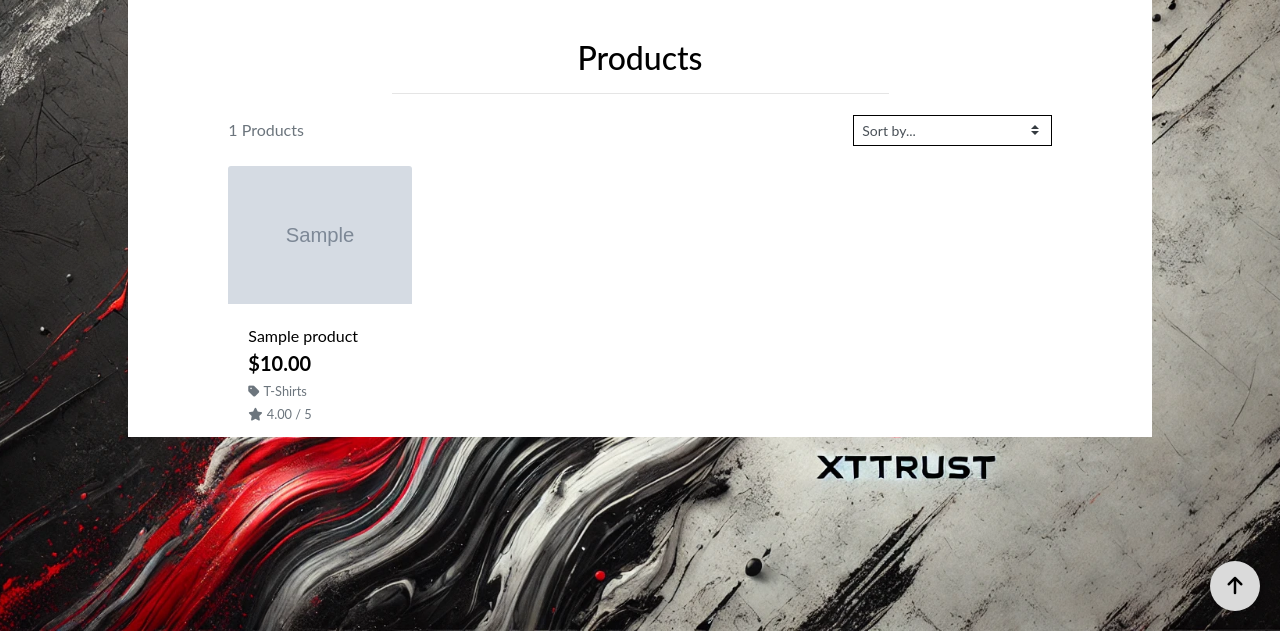
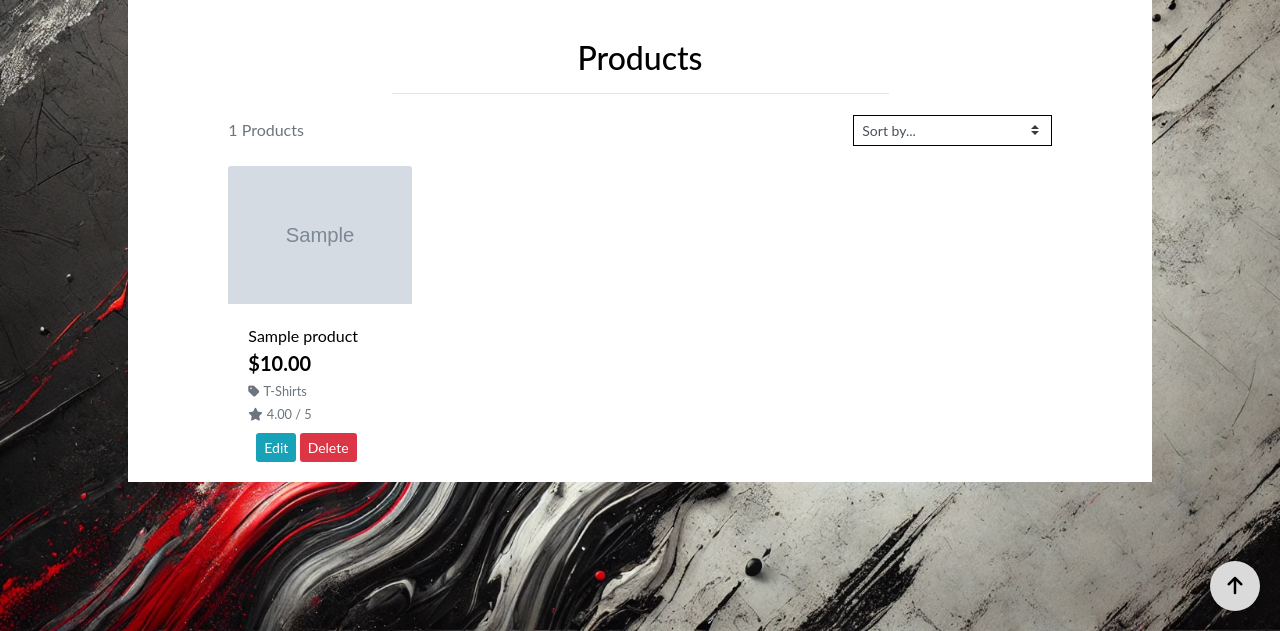
Before and after one commit to xttrust/xttrust-custom-merch, a Django app: page /products/ in a window 1280 px wide. Shown: the part 169-800 px from the top of the page. Run offline with Django 5.2, Linux system fonts and the light colour scheme; a user stored in the database is signed in; data comes from the database, SQL or seed files in the repository; tables that the repository leaves empty hold one stand-in row (values such as "Sample post"); grey boxes marked "Sample" are stand-in pictures; some libraries are stand-ins or nearby versions.

Commit message:
feat: Added option for admins to delete products

```diff
--- a/products/templates/products/products.html
+++ b/products/templates/products/products.html
@@ -70,16 +70,31 @@
                                         <div class="col">
                                             <p class="lead mb-0 text-left font-weight-bold">${{ product.price }}</p>
                                             {% if product.category %}
-                                            <p class="small mt-1 mb-0">
-                                                <a class="text-muted" href="{% url 'products' %}?category={{ product.category.name }}">
-                                                    <i class="fas fa-tag mr-1"></i>{{ product.category.friendly_name }}
-                                                </a>
-                                            </p>
+                                                <p class="small mt-1 mb-0">
+                                                    <a class="text-muted" href="{% url 'products' %}?category={{ product.category.name }}">
+                                                        <i class="fas fa-tag mr-1"></i>{{ product.category.friendly_name }}
+                                                    </a>
+                                                </p>
                                             {% endif %}
                                             {% if product.rating %}
                                                 <small class="text-muted"><i class="fas fa-star mr-1"></i>{{ product.rating }} / 5</small>
                                             {% else %}
                                                 <small class="text-muted">No Rating</small>
+                                            {% endif %}
+
+                                            {% if request.user.is_superuser %}
+                                                <div class="col p-2">
+                                                    <small>
+                                                        <a href="{% url 'edit_product' product.id %}"
+                                                            class="btn btn-sm btn-info bg-info">
+                                                            Edit
+                                                        </a>
+                                                        <a href="{% url 'delete_product' product.id %}"
+                                                            class="btn btn-sm btn-danger bg-danger">
+                                                            Delete
+                                                        </a>
+                                                    </small>
+                                                </div>
                                             {% endif %}
                                         </div>
                                     </div>
--- a/products/urls.py
+++ b/products/urls.py
@@ -5,5 +5,6 @@ urlpatterns = [
     path('', views.all_products, name='products'),
     path('<int:product_id>/', views.product_detail, name='product_detail'),
     path('add/', views.add_product, name='add_product'),
-    path('edit/<int:product_id>', views.edit_product, name='edit_product'),
+    path('edit/<int:product_id>/', views.edit_product, name='edit_product'),
+    path('delete/<int:product_id>/', views.delete_product, name='delete_product'),
 ]
--- a/products/views.py
+++ b/products/views.py
@@ -75,9 +75,9 @@ def add_product(request):
     if request.method == 'POST':
         form = ProductForm(request.POST, request.FILES)
         if form.is_valid():
-            form.save()
+            product = form.save()
             messages.success(request, 'Product added successfully')
-            return redirect(reverse('add_product'))
+            return redirect(reverse('product_detail', args=[product.id]))
         else:
             messages.error(
                 request,
@@ -120,3 +120,10 @@ def edit_product(request, product_id):
     }
 
     return render(request, template, context)
+
+
+def delete_product(request, product_id):
+    product = get_object_or_404(Product, pk=product_id)
+    product.delete()
+    messages.success(request, 'Product deleted!')
+    return redirect(reverse('products'))
```
Also changed, not shown: products/templates/products/product_detail.html (+16 -0 lines), media/30_Creative_Web_Designs_Concepts_2014__Bashooka.jpg (added).
